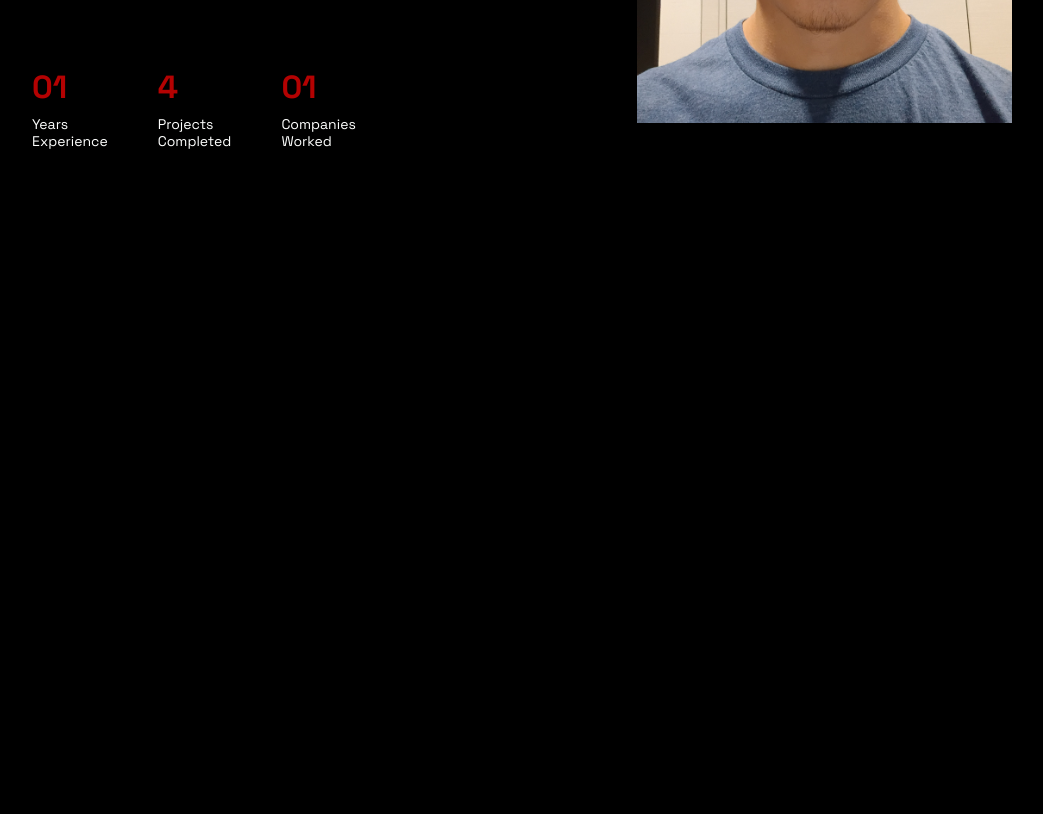
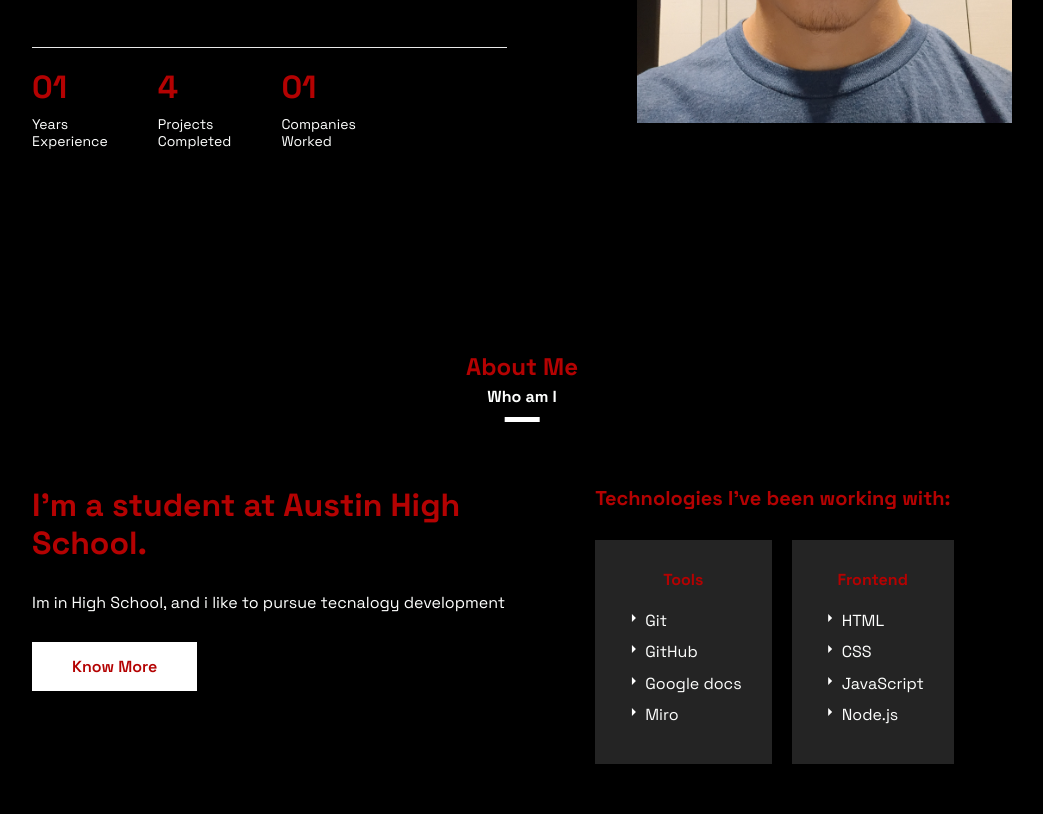
Before and after one commit to shabirnazari/my-website, a plain HTML site: page index.html in a window 1280 px wide. Shown: the part 577-1391 px from the top of the page, without its empty margins (118-1161 px from the left). Before the commit the page ends 800 px from the top, so only its background shows below. Drawn offline with nearby package versions, Linux system fonts and the light colour scheme; a script that the page names is missing.

Commit message:
completed the about section

```diff
--- a/assets/css/main.css
+++ b/assets/css/main.css
@@ -1,14 +1,14 @@
 :root {
   /* Colors
   ____________________*/
-  --color-primary:#666666;
+  --color-primary:#ffffff;
   --color-primary-dark: #05061b;
   --color-bg-primary: #000000;
   --color-bg-secondary: #242424;
   --color-bg-footer: #e90f0f;
   --color-white: #b40202;
   --color-text: #fefffe;
-  --color-border: #000000;
+  --color-border: #e9e9e9;
 
   /* Font & Typography
   ___________________*/
--- a/index.html
+++ b/index.html
@@ -91,6 +91,55 @@
             </div>
         </section>
 
+           <!--= About =-->
+        <section id="about" class="section about">
+            <div class="container">
+                <div class="section__header">
+                    <h2 class="section__title">About Me</h2>
+                    <span class="section__subtitle">Who am I</span>
+                </div>
+                <div class="d-grid about__wrapper">
+                    <div class="about__content">
+                        <h3 class="about__title">I'm a student at Austin High School.</h3>
+                        <p class="about__description">Im in High School, and i like to pursue tecnalogy development </p>
+                        <a href="#" class="btn btn--primary">Know More</a>
+                    </div>
+                    <div class="skills">
+                        <h3 class="skills__title">Technologies I've been working with:</h3>
+                        <div class="skills__wrapper">
+                            <div class="skills__content">
+                                <h4 class="skills__subtitle">Tools</h4>
+                                <ul class="skills__list">
+                                    <li class="skills__item"><i class="ri-arrow-right-s-fill"></i>
+                                        Git</li>
+                                    <li class="skills__item"><i class="ri-arrow-right-s-fill"></i>
+                                        GitHub</li>
+                                    <li class="skills__item"><i class="ri-arrow-right-s-fill"></i>
+                                        Google docs</li>
+                                    <li class="skills__item"><i class="ri-arrow-right-s-fill"></i>
+                                        Miro</li>
+
+                                </ul>
+                            </div>
+                            <div class="skills__content">
+                                <h4 class="skills__subtitle">Frontend</h4>
+                                <ul class="skills__list">
+                                    <li class="skills__item"><i class="ri-arrow-right-s-fill"></i>
+                                        HTML</li>
+                                    <li class="skills__item"><i class="ri-arrow-right-s-fill"></i>
+                                        CSS</li>
+                                    <li class="skills__item"><i class="ri-arrow-right-s-fill"></i>
+                                        JavaScript</li>
+                                    <li class="skills__item"><i class="ri-arrow-right-s-fill"></i>
+                                        Node.js</li>
+
+                                </ul>
+                            </div>
+                        </div>
+                    </div>
+                </div>
+            </div>
+        </section>
 
 
 
```
